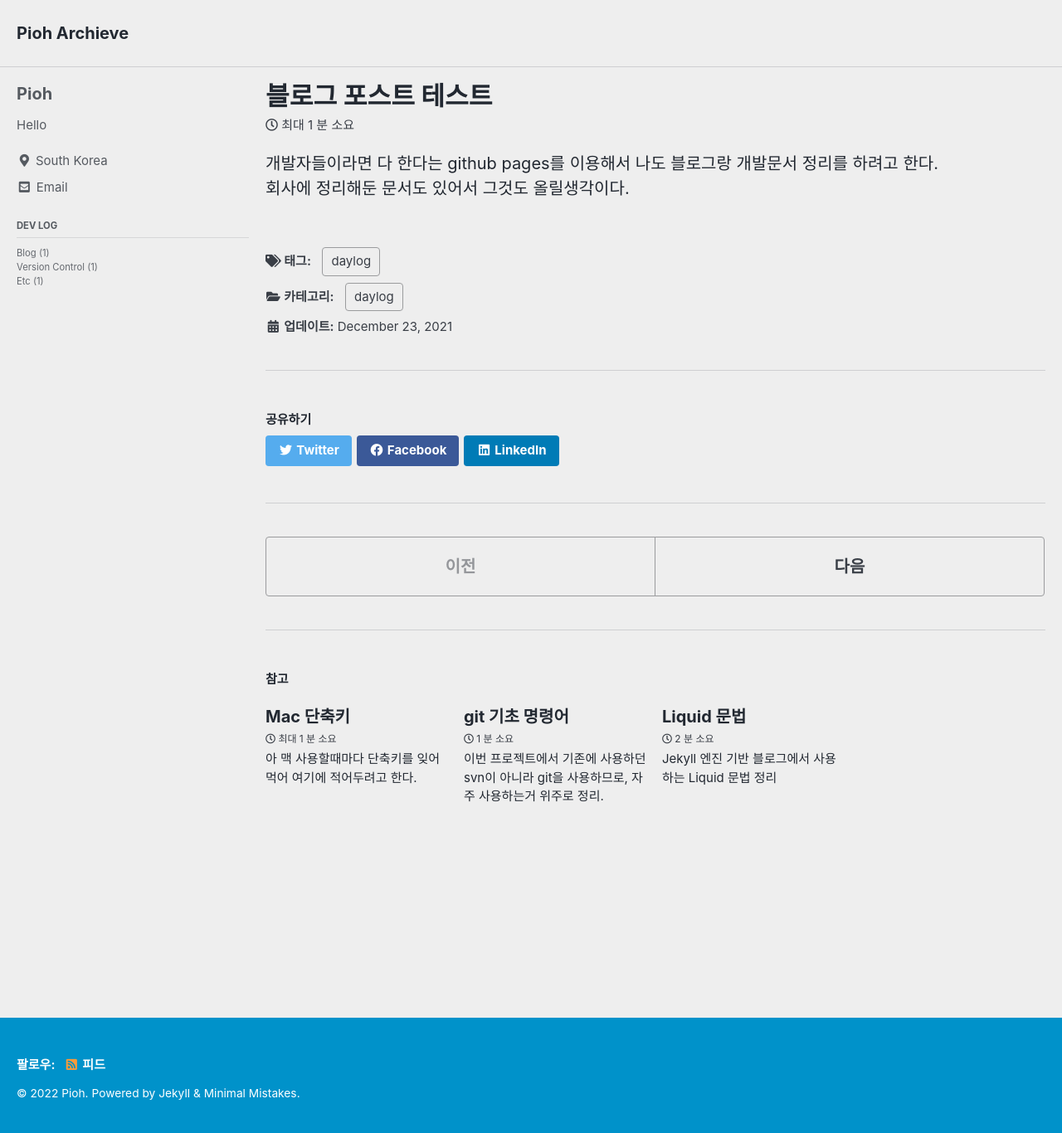
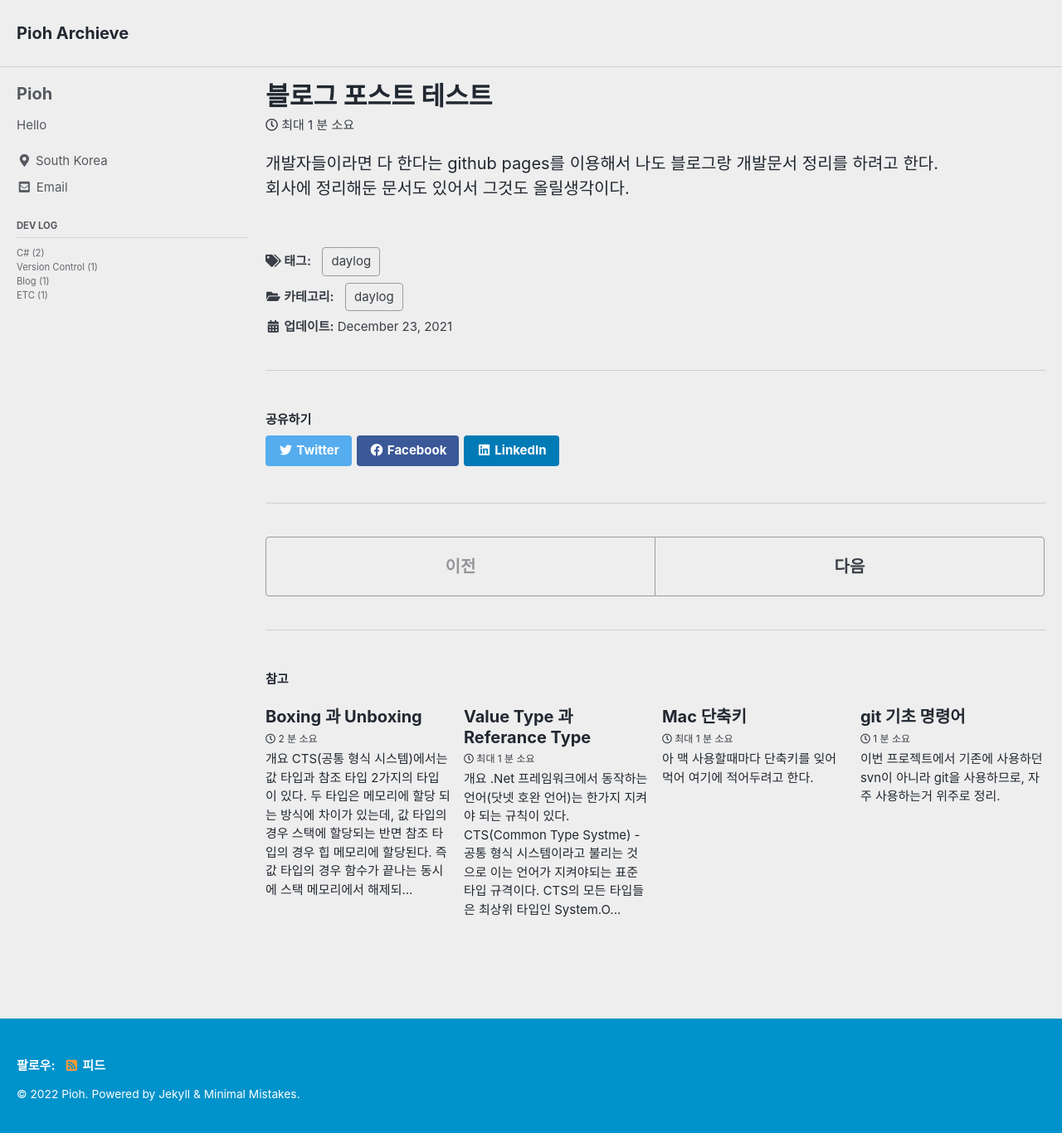
Before and after one commit to devpioh/devpioh.github.io, a Jekyll site: the page built from _posts/Daylog/2021-12-23-first-post.md, in a window 1280 px wide and 1369 px high. Shown: the top 1366 px of the window at 83% size. Built offline with Jekyll 4.4.1, drawn with Linux system fonts in a browser that asks for light colours; cached includes are drawn as plain includes; some web fonts are replaced.

Commit message:
c# 기초

````diff
--- a/_config.yml
+++ b/_config.yml
@@ -293,3 +293,11 @@ defaults:
       share: true
       related: true
       sidebar_nav: true
+
+
+markdown: kramdown
+kramdown:
+    highlighter: rouge
+    syntax_highlighter_opts:
+        block:
+            line_numbers: true
--- a/_includes/nav_list_side
+++ b/_includes/nav_list_side
@@ -3,7 +3,7 @@
     <ul calss="nav__items" id="category_tag_menu">
         <li>
             <span class="nav__sub-title">Dev Log</span>
-            {% for category in site.categories %}
+            <!-- {% for category in site.categories %}
                 {% case category[0] %}
                     {% when "unity" %}
                         <ul><li><a href="/devlog/unity">Unity ({{category[1].size}})</a></li></ul>
@@ -16,7 +16,42 @@
                     {% when "etc" %}
                         <ul><li><a href="/devlog/etc">Etc ({{category[1].size}})</a></li></ul>
                 {% endcase %}
-            {% endfor %}
+            {% endfor %} -->
+            <ul>
+                {% for category in site.categories %}
+                    {% if category[0] == "csharp" %}
+                        <li><a href="/devlog/csharp">C# ({{category[1].size}})</a></li>
+                    {% endif %}
+                {% endfor %}
+            </ul>
+            <ul>
+                {% for category in site.categories %}
+                    {% if category[0] == "unity" %}
+                        <li><a href="/devlog/unity">Unity ({{category[1].size}})</a></li>
+                    {% endif %}
+                {% endfor %}
+            </ul>
+            <ul>
+                {% for category in site.categories %}
+                    {% if category[0] == "version control" %}
+                        <li><a href="/devlog/version-control">Version Control ({{category[1].size}})</a></li>
+                    {% endif %}
+                {% endfor %}
+            </ul>
+            <ul>
+                {% for category in site.categories %}
+                    {% if category[0] == "blog" %}
+                        <li><a href="/devlog/blog">Blog ({{category[1].size}})</a></li>
+                    {% endif %}
+                {% endfor %}
+            </ul>
+            <ul>
+                {% for category in site.categories %}
+                    {% if category[0] == "etc" %}
+                        <li><a href="/devlog/etc">ETC ({{category[1].size}})</a></li>
+                    {% endif %}
+                {% endfor %}
+            </ul>
             <!-- <span class="nav__sub-title">Day Log</span> -->
             <!-- <span class="nav__sub-title">Dive Log</span> -->
         </li>
--- /dev/null
+++ b/_posts/Devlog/C#/2022-07-10-ValueType-ReferanceType.md
@@ -0,0 +1,39 @@
+---
+title: "Value Type 과 Referance Type"
+date: 2022-07-10
+last_modified_at: 2022-07-10
+
+toc: true
+toc_sticky: true
+
+categories:
+    - csharp
+tag:
+    - [csharp, c#]
+---
+
+## 개요
+.Net 프레임워크에서 동작하는 언어(닷넷 호완 언어)는 한가지 지켜야 되는 규칙이 있다.
+
+**CTS(Common Type Systme) - 공통 형식 시스템**이라고 불리는 것으로 이는 언어가 지켜야되는 표준 타입 규격이다.
+
+CTS의 모든 타입들은 최상위 타입인 System.Object를 상속받아 구현되어져 있으며 다시 ValueType과 ReferanceType으로 나눠진다.
+
+![ValueType_ReferanceType](https://docs.microsoft.com/ko-kr/dotnet/csharp/programming-guide/types/media/index/value-reference-types-common-type-system.png)
+
+### Value Type
+ - System.Object에서 파생된 System.ValueType을 상속받아 구현된 타입들.
+ - System.Int32, System.Boolean, System.Byte 등 시스템 기본 데이터 타입들.
+ - 모든 구조체 및 열거형 타입 (사용자 정의 포함)도 여기에 해당된다.
+ - 같은 값타입의 변수에 대입 시 기본적으로 값을 복사 한다.
+ - 스택 메모리에 할당되므로 함수가 종료될 시 메모리에서 해제된다.
+
+### Referance Type
+ - System.Object를 직접 상속받아 구현된 타입들.
+ - System.String, System.Array 등과 모든 인터페이스와 사용자가 정의한 클래스들.
+ - 메모리에 할당시 관리되는 힙에 할당된다.
+ - 힙에 할당된 객체는 GC에 의해 관리되고 해제된다.
+ - 같은 참조 타입 변수에 대입 시 메모리 주소를 복사 한다.
+
+## 출처 및 같이 보기
+- <a href="https://docs.microsoft.com/ko-kr/dotnet/csharp/fundamentals/types/">ValueType ReferanceType</a>
--- /dev/null
+++ b/_posts/Devlog/C#/2022-07-11-Boxing-Unboxing.md
@@ -0,0 +1,103 @@
+---
+title: "Boxing 과 Unboxing"
+date: 2022-07-11
+last_modified_at: 2022-07-11
+
+toc: true
+toc_sticky: true
+
+categories:
+    - csharp
+tag:
+    - [csharp, c#]
+---
+
+## 개요
+CTS(공통 형식 시스템)에서는 값 타입과 참조 타입 2가지의 타입이 있다.
+
+두 타입은 메모리에 할당 되는 방식에 차이가 있는데, 값 타입의 경우 스택에 할당되는 반면 참조 타입의 경우 힙 메모리에 할당된다.
+
+즉 값 타입의 경우 함수가 끝나는 동시에 스택 메모리에서 해제되지만, 참조 타입의 경우는 GC(가비지 컬렉터)에 의해 해제된다.
+
+이러한 차이로 인해 값 타입이 참조 타입에 캐스팅 될때와 참조 타입에서 값타입으로 캐스팅 될때 복잡한 과정이 생기는데, 이를 Boxing / Unboxing 이라고 한다.
+
+
+### Boxing
+아래의 코드를 보자
+```cs
+private void DoSomething()
+{
+    int a = 123;
+
+    int b = a;          // a의 값은 복사되어 b에 저장
+    object o = a;       // Boxing 변환 발생
+}
+```
+
+변수 a에 데이터 123이 저장되고, 다시 변수 b에 a를 대입 시킨다.
+
+이 때는 둘다 값 타입이라 a의 값인 123이 복사되어 b에 저장된다.(둘다 스택 메모리에 할당)
+
+다음 줄에서 참조 타입인 변수 o에 값 타입인 a를 대입시킨다.
+
+이때, 박싱 변환이 일어나는데 아래와 같은 과정을 거치게 된다.
+
+ 1. 힙 메모리에 변수 a의 타입의 크기만큼 메모리가 할당.
+ 2. 변수 a의 값을 복사해 힙 메모리에 저장.
+ 3. 스택에 변수 o가 할당.
+ 4. 힙에 할당된 a복사 데이터 주소를 변수 o에 저장.
+
+![Boxing](https://docs.microsoft.com/ko-kr/dotnet/csharp/programming-guide/types/media/boxing-and-unboxing/boxing-operation-i-o-variables.gif)
+
+코드로 보면 단순히 변수끼리 대입을 한 것이지만 런타임에서 동작 시 상당히 많은 과정을 거치게 된다.
+
+메모리에서 해제도 DoSomething() 함수가 종료 될때 내부의 지역 변수들은 스택에서 해제 되지만,
+
+변수 o가 참조되는 데이터는 힙영역에 있으므로 단순히 해당 데이터의 참조 카운터가 하나 내려가는 것 밖에 되지 않는다.
+
+이는 추후 GC가 해당 데이터의 참조 카운터를 보고 더이상 사용이 되지 않는다라고 판단되면 메모리에서 해제 한다.
+
+이 부분은 다음 포스팅인 **가비지 컬렉터**에서 더 알아보기로 한다.
+
+
+### Unboxing
+아래의 코드를 보자
+```cs
+private void DoSomthing()
+{
+    int a = 123;
+    object o = a;       // Boxing 변환 발생
+
+    var o2 = o;         // o가 참조하는 a의 데이터 123의 주소가 복사되어 o2에 저장
+    int b = (int)o      // Unboxing 변환 발생
+}
+```
+
+동일하게 변수 a에 데이터 123을 저장하고, 변수 o에 a를 대입 시키면서 박싱 변환이 일어 났다.
+
+다시 변수 o2에 o를 대입 시키는데, 이 이때는 아무 변환도 일어나지 않는다.
+
+컴파일러가 데이터 타입을 변수 o로 부터 추론하여 object 타입으로 o2의 타입을 결정짓는다.
+
+o, o2 둘다 참조 타입이므로 o가 참조하는 힙역역의 주소가 복사되어 o2에 저장된다.
+
+이제 다시 변수 o를 변수 b에 대입시키는데 이때 언박싱 변환이 일어나고, 박싱 변환과 마찬가지로 아래와 같은 과정을 거친다.
+
+ 1. 변수 o가 참조하는 힙 영역의 데이터의 크기만큼 스택에 메모리가 할당
+ 2. 힙 영역에 있는 데이터를 복사.
+ 3. 변수 b에 복사된 데이터를 저장.
+
+![Unboxing](https://docs.microsoft.com/ko-kr/dotnet/csharp/programming-guide/types/media/boxing-and-unboxing/unboxing-conversion-operation.gif)
+
+Boxing과 Unboxing는 공통적으로 많은 비용을 소모하는 작업이다.
+
+반복문 / 업데이트 함수에서 박싱과 언박싱이 많이 일어나게 될 경우 많은 양의 가비지를 발생시키고, 이는 성능저하로 이어진다.
+
+보통은 타입을 잘 맞춰서 코딩을 하지만 사용자가 모르게 발생되는 경우가 많다.
+
+특히 string.Format()의 경우 문자열에 데이터값을 표기 할때 많이 사용되는데 파라미터 값을 보면 object[] 로 데이터 값을 받는데,
+
+이 때 그냥 그대로 데이터를 집어 넣게 되는 경우 박싱 변환이 일어나게 되므로 주의해야된다.
+
+## 출처 및 같이 보기
+- <a href="https://docs.microsoft.com/ko-kr/dotnet/csharp/programming-guide/types/boxing-and-unboxing">Boxsing Unboxing</a>
````
